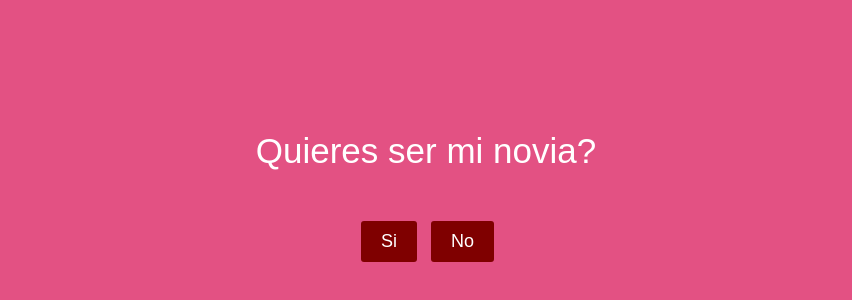
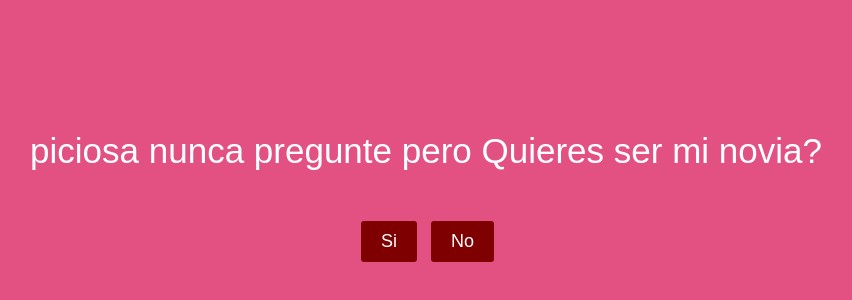
Before and after one commit to lionelhops/piciosa, a plain HTML site: page index.html in a window 1280 px wide. Shown: the part 224-524 px from the top of the page, without its empty margins (214-1066 px from the left). Drawn offline with Linux system fonts and the light colour scheme.

Commit message:
Update index.html

```diff
--- a/index.html
+++ b/index.html
@@ -11,6 +11,7 @@
 <body>
     <div class="container">
         <div class="title">
+            piciosa nunca pregunte pero
             Quieres ser mi novia?
         </div>
 
```
